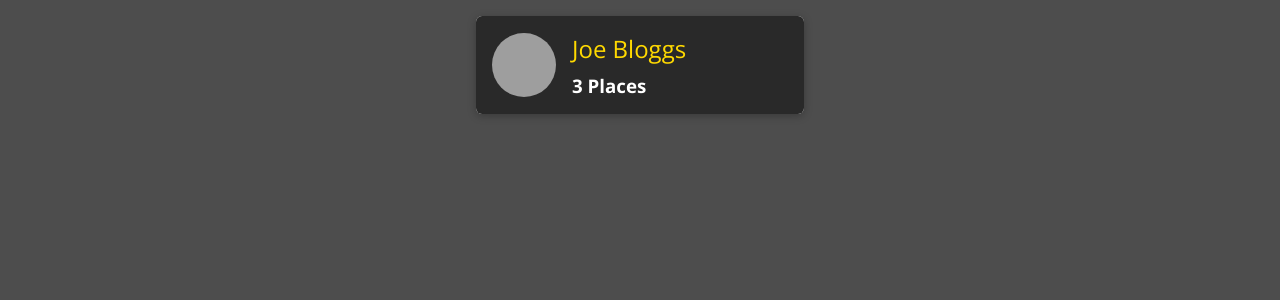
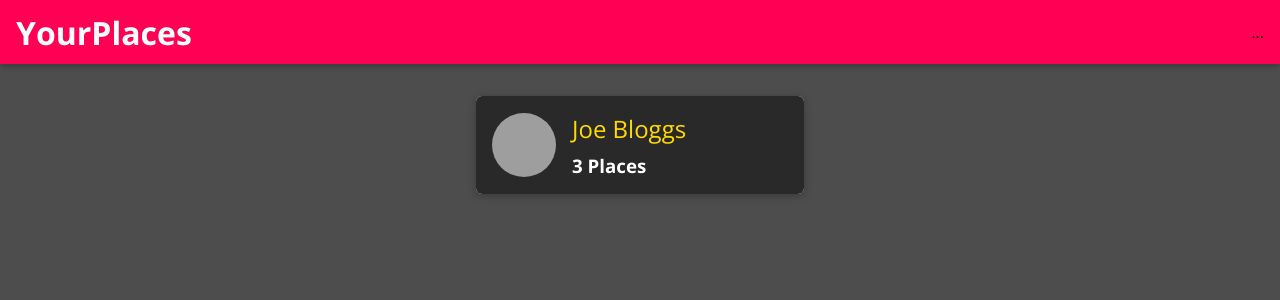
Before and after one commit to jock-citrus/mern-react, a React (Create React App) app: page / in a window 1280 px wide. Shown: the top 300 px of the page. Built offline with nearby package versions, Linux system fonts and the light colour scheme; grey boxes are pictures that could not be loaded.

Commit message:
create Navigation components and add to App.js

```diff
--- a/src/App.js
+++ b/src/App.js
@@ -3,15 +3,19 @@ import { BrowserRouter as Router, Redirect, Route, Switch } from 'react-router-d
 
 import Users from './users/pages/Users'
 import NewPlace from './places/pages/NewPlace'
+import MainNavigation from './shared/components/Navigation/MainNavigation';
 
 const App = () => {
   return (
     <Router>
-      <Switch>
-        <Route path="/" exact><Users /></Route>
-        <Route path="/places/new" exact><NewPlace /></Route>
-        <Redirect to="/"/>
-      </Switch>
+      <MainNavigation />
+      <main>
+        <Switch>
+          <Route path="/" exact><Users /></Route>
+          <Route path="/places/new" exact><NewPlace /></Route>
+          <Redirect to="/"/>
+        </Switch>
+      </main>
     </Router>
   );
 }
--- /dev/null
+++ b/src/shared/components/Navigation/MainHeader.css
@@ -0,0 +1,23 @@
+.main-header {
+  width: 100%;
+  height: 4rem;
+  display: flex;
+  align-items: center;
+  position: fixed;
+  top: 0;
+  left: 0;
+  background: #ff0055;
+  box-shadow: 0 2px 6px rgba(0, 0, 0, 0.26);
+  padding: 0 1rem;
+  z-index: 5;
+}
+
+main {
+  margin-top: 5rem;
+}
+
+@media (min-width: 768px) {
+  .main-header {
+    justify-content: space-between;
+  }
+}
--- /dev/null
+++ b/src/shared/components/Navigation/MainHeader.js
@@ -0,0 +1,11 @@
+import React from 'react';
+
+import './MainHeader.css'
+
+const MainHeader = props => {
+  return <header className="main-header">
+    { props.children }
+  </header>
+}
+
+export default MainHeader;
--- /dev/null
+++ b/src/shared/components/Navigation/MainNavigation.css
@@ -0,0 +1,45 @@
+.main-navigation__menu-btn {
+  width: 3rem;
+  height: 3rem;
+  background: transparent;
+  border: none;
+  display: flex;
+  flex-direction: column;
+  justify-content: space-around;
+  margin-right: 2rem;
+  cursor: pointer;
+}
+
+.main-navigation__menu-btn span {
+  display: block;
+  width: 3rem;
+  height: 2.5px;
+  background: white;
+}
+
+.main-navigation__title {
+  color: white;
+}
+
+.main-navigation__title a {
+  text-decoration: none;
+  color: white;
+}
+
+.main-navigation__header-nav {
+  display: none;
+}
+
+.main-navigation__drawer-nav {
+  height: 100%;
+}
+
+@media (min-width: 768px) {
+  .main-navigation__menu-btn {
+    display: none;
+  }
+
+  .main-navigation__header-nav {
+    display: block;
+  }
+}
--- /dev/null
+++ b/src/shared/components/Navigation/MainNavigation.js
@@ -0,0 +1,23 @@
+import React from 'react';
+import { Link } from 'react-router-dom';
+
+import MainHeader from './MainHeader';
+import './MainNavigation.css'
+
+const MainNavigation = () => {
+  return (
+    <MainHeader>
+      <button className="main-navigation__menu-btn">
+        <span />
+        <span />
+        <span />
+      </button>
+      <h1 className="main-navigation__title">
+        <Link to="/">YourPlaces</Link>
+      </h1>
+      <nav>...</nav>
+    </MainHeader>
+  )
+}
+
+export default MainNavigation;
--- a/src/users/components/UsersList.js
+++ b/src/users/components/UsersList.js
@@ -1,12 +1,12 @@
 import React from 'react';
 
 import UserItem from './UserItem';
-
+import Card from '../../shared/components/UIElements/Card';
 import './UsersList.css';
 
 const UsersList = props => {
   if (!props.users.length) {
-    return <div class="center"><h2>No users found.</h2></div>
+    return <div class="center"><Card><h2>No users found.</h2></Card></div>
   }
 
   return <ul className="users-list">
```
Also changed, not shown: src/shared/components/Navigation/NavLinks.js (added, +7 -0 lines), src/shared/components/Navigation/SideDrawer.js (added, +7 -0 lines), src/shared/components/Navigation/NavLinks.css (added), src/shared/components/Navigation/SideDrawer.css (added).
